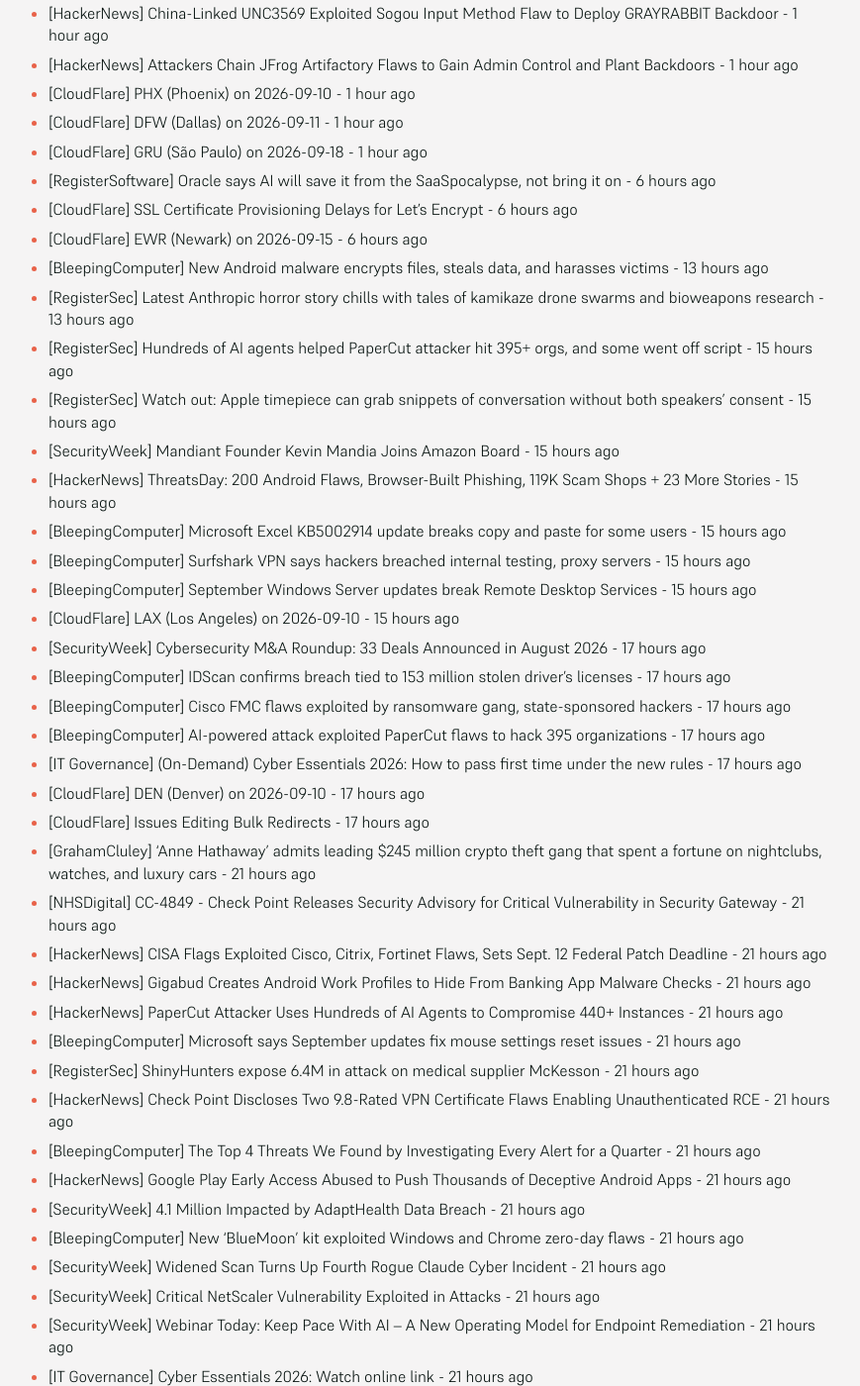
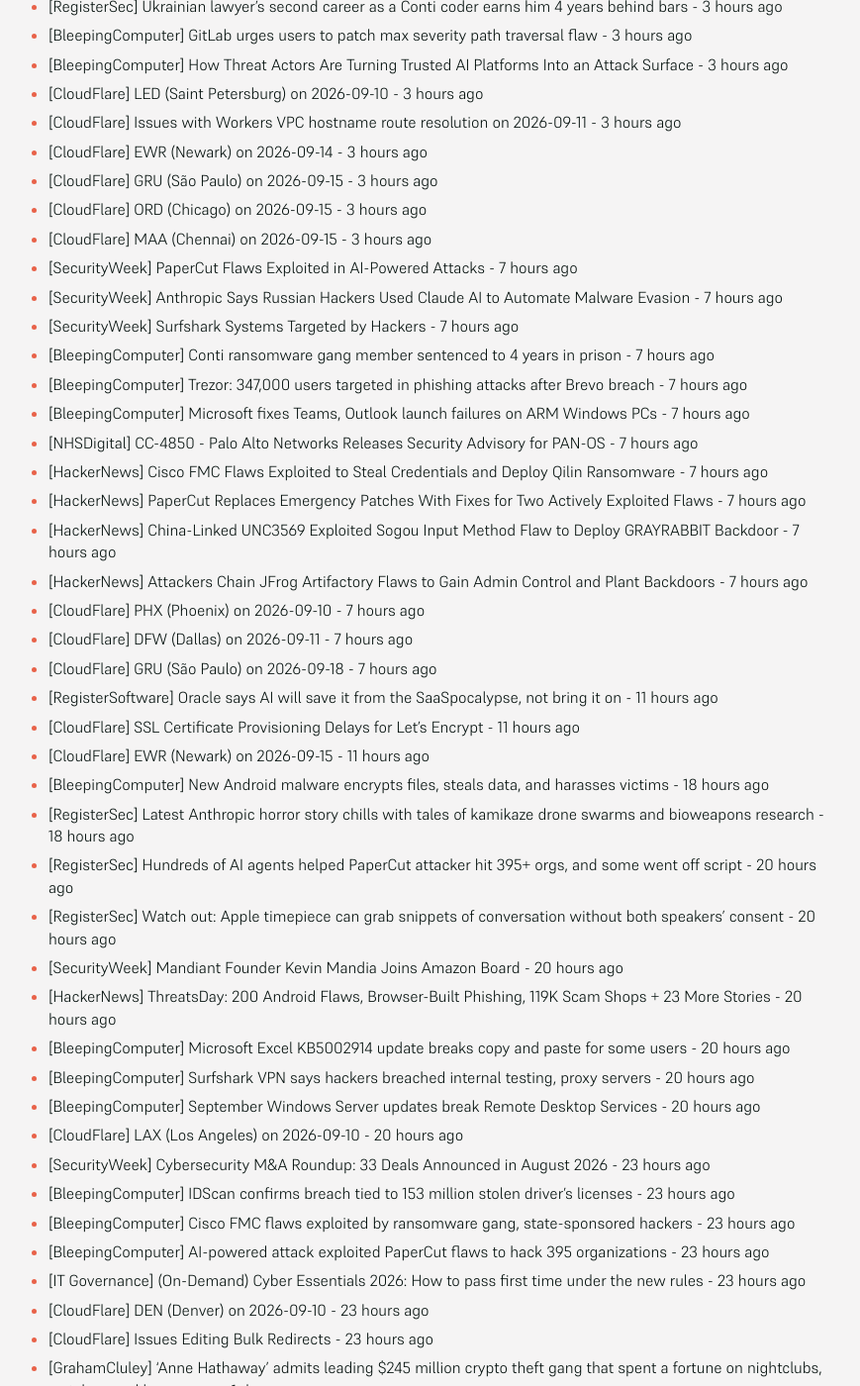
Before and after one commit to SecOpsNews/news, a Jekyll site: the page built from index.md, in a window 1280 px wide and 1400 px high, scrolled down 537 px. Shown: the whole window at 99% size, without its empty margins (215-1084 px from the left). Built offline with Jekyll 4.4.1, drawn with Linux system fonts in a browser that asks for light colours; some of the changed text lies outside the part shown.

Commit message:
New Feed

```diff
--- a/index.md
+++ b/index.md
@@ -9,63 +9,80 @@ description: Latest Updates
 
 <!-- SecOps start -->
 
-- [SecurityWeek] PaperCut Flaws Exploited in AI-Powered Attacks - 1 hour ago
-- [SecurityWeek] Anthropic Says Russian Hackers Used Claude AI to Automate Malware Evasion - 1 hour ago
-- [SecurityWeek] Surfshark Systems Targeted by Hackers - 1 hour ago
-- [BleepingComputer] Conti ransomware gang member sentenced to 4 years in prison - 1 hour ago
-- [BleepingComputer] Trezor: 347,000 users targeted in phishing attacks after Brevo breach - 1 hour ago
-- [BleepingComputer] Microsoft fixes Teams, Outlook launch failures on ARM Windows PCs - 1 hour ago
-- [NHSDigital] CC-4850 - Palo Alto Networks Releases Security Advisory for PAN-OS - 1 hour ago
-- [HackerNews] Cisco FMC Flaws Exploited to Steal Credentials and Deploy Qilin Ransomware - 1 hour ago
-- [HackerNews] PaperCut Replaces Emergency Patches With Fixes for Two Actively Exploited Flaws - 1 hour ago
-- [HackerNews] China-Linked UNC3569 Exploited Sogou Input Method Flaw to Deploy GRAYRABBIT Backdoor - 1 hour ago
-- [HackerNews] Attackers Chain JFrog Artifactory Flaws to Gain Admin Control and Plant Backdoors - 1 hour ago
-- [CloudFlare] PHX (Phoenix) on 2026-09-10 - 1 hour ago
-- [CloudFlare] DFW (Dallas) on 2026-09-11 - 1 hour ago
-- [CloudFlare] GRU (São Paulo) on 2026-09-18 - 1 hour ago
-- [RegisterSoftware] Oracle says AI will save it from the SaaSpocalypse, not bring it on - 6 hours ago
-- [CloudFlare] SSL Certificate Provisioning Delays for Let's Encrypt - 6 hours ago
-- [CloudFlare] EWR (Newark) on 2026-09-15 - 6 hours ago
-- [BleepingComputer] New Android malware encrypts files, steals data, and harasses victims - 13 hours ago
-- [RegisterSec] Latest Anthropic horror story chills with tales of kamikaze drone swarms and bioweapons research - 13 hours ago
-- [RegisterSec] Hundreds of AI agents helped PaperCut attacker hit 395+ orgs, and some went off script - 15 hours ago
-- [RegisterSec] Watch out: Apple timepiece can grab snippets of conversation without both speakers' consent - 15 hours ago
-- [SecurityWeek] Mandiant Founder Kevin Mandia Joins Amazon Board - 15 hours ago
-- [HackerNews] ThreatsDay: 200 Android Flaws, Browser-Built Phishing, 119K Scam Shops + 23 More Stories - 15 hours ago
-- [BleepingComputer] Microsoft Excel KB5002914 update breaks copy and paste for some users - 15 hours ago
-- [BleepingComputer] Surfshark VPN says hackers breached internal testing, proxy servers - 15 hours ago
-- [BleepingComputer] September Windows Server updates break Remote Desktop Services - 15 hours ago
-- [CloudFlare] LAX (Los Angeles) on 2026-09-10 - 15 hours ago
-- [SecurityWeek] Cybersecurity M&A Roundup: 33 Deals Announced in August 2026 - 17 hours ago
-- [BleepingComputer] IDScan confirms breach tied to 153 million stolen driver’s licenses - 17 hours ago
-- [BleepingComputer] Cisco FMC flaws exploited by ransomware gang, state-sponsored hackers - 17 hours ago
-- [BleepingComputer] AI-powered attack exploited PaperCut flaws to hack 395 organizations - 17 hours ago
-- [IT Governance] (On-Demand) Cyber Essentials 2026: How to pass first time under the new rules - 17 hours ago
-- [CloudFlare] DEN (Denver) on 2026-09-10 - 17 hours ago
-- [CloudFlare] Issues Editing Bulk Redirects - 17 hours ago
-- [GrahamCluley] ‘Anne Hathaway’ admits leading $245 million crypto theft gang that spent a fortune on nightclubs, watches, and luxury cars - 21 hours ago
-- [NHSDigital] CC-4849 - Check Point Releases Security Advisory for Critical Vulnerability in Security Gateway - 21 hours ago
-- [HackerNews] CISA Flags Exploited Cisco, Citrix, Fortinet Flaws, Sets Sept. 12 Federal Patch Deadline - 21 hours ago
-- [HackerNews] Gigabud Creates Android Work Profiles to Hide From Banking App Malware Checks - 21 hours ago
-- [HackerNews] PaperCut Attacker Uses Hundreds of AI Agents to Compromise 440+ Instances - 21 hours ago
-- [BleepingComputer] Microsoft says September updates fix mouse settings reset issues - 21 hours ago
-- [RegisterSec] ShinyHunters expose 6.4M in attack on medical supplier McKesson - 21 hours ago
-- [HackerNews] Check Point Discloses Two 9.8-Rated VPN Certificate Flaws Enabling Unauthenticated RCE - 21 hours ago
-- [BleepingComputer] The Top 4 Threats We Found by Investigating Every Alert for a Quarter - 21 hours ago
-- [HackerNews] Google Play Early Access Abused to Push Thousands of Deceptive Android Apps - 21 hours ago
-- [SecurityWeek] 4.1 Million Impacted by AdaptHealth Data Breach - 21 hours ago
-- [BleepingComputer] New 'BlueMoon' kit exploited Windows and Chrome zero-day flaws - 21 hours ago
-- [SecurityWeek] Widened Scan Turns Up Fourth Rogue Claude Cyber Incident - 21 hours ago
-- [SecurityWeek] Critical NetScaler Vulnerability Exploited in Attacks - 21 hours ago
-- [SecurityWeek] Webinar Today: Keep Pace With AI – A New Operating Model for Endpoint Remediation - 21 hours ago
-- [IT Governance] Cyber Essentials 2026: Watch online link - 21 hours ago
-- [SecurityWeek] Deceptive Android Apps Exploit Google Play Early Access to Evade Reviews - 21 hours ago
-- [SecurityWeek] Hacker Conversations: Vinnie Liu, Performer Turned Ringmaster - 21 hours ago
-- [SecurityWeek] Anthropic Researcher Resigns With Warning About the Dangers of AI Development - 21 hours ago
-- [CloudFlare] LUN (Lusaka) on 2026-09-09 - 21 hours ago
-- [CloudFlare] DNS Update Delays - 21 hours ago
-- [CloudFlare] PHX (Phoenix) on 2026-09-14 - 21 hours ago
-- [CloudFlare] FCO (Rome) on 2026-09-17 - 21 hours ago
+- [SecurityWeek] Kiteworks Acquires Bonfy.AI to Fill the AI Gap in Data Governance - 3 hours ago
+- [SecurityWeek] Check Point Patches Critical VPN Vulnerabilities - 3 hours ago
+- [SecurityWeek] Ukrainian Conti Ransomware Developer Sentenced to 4 Years in US Prison - 3 hours ago
+- [SecurityWeek] Trezor Says 347,000 Users Received Phishing Emails After Brevo Hack - 3 hours ago
+- [SecurityWeek] In Other News: InjectEave Attack, SIM Swapper Sentenced, Glasswing Findings Review - 3 hours ago
+- [RegisterSoftware] Digital Research's GEM opens a new window on Linux - 3 hours ago
+- [HackerNews] Your Critical Vulnerabilities Might Not Be Your Biggest Risk - 3 hours ago
+- [RegisterSec] EU's Cyber Resilience Act starts the 24-hour vulnerability clock - 3 hours ago
+- [RegisterSec] Ukrainian lawyer's second career as a Conti coder earns him 4 years behind bars - 3 hours ago
+- [BleepingComputer] GitLab urges users to patch max severity path traversal flaw - 3 hours ago
+- [BleepingComputer] How Threat Actors Are Turning Trusted AI Platforms Into an Attack Surface - 3 hours ago
+- [CloudFlare] LED (Saint Petersburg) on 2026-09-10 - 3 hours ago
+- [CloudFlare] Issues with Workers VPC hostname route resolution on 2026-09-11 - 3 hours ago
+- [CloudFlare] EWR (Newark) on 2026-09-14 - 3 hours ago
+- [CloudFlare] GRU (São Paulo) on 2026-09-15 - 3 hours ago
+- [CloudFlare] ORD (Chicago) on 2026-09-15 - 3 hours ago
+- [CloudFlare] MAA (Chennai) on 2026-09-15 - 3 hours ago
+- [SecurityWeek] PaperCut Flaws Exploited in AI-Powered Attacks - 7 hours ago
+- [SecurityWeek] Anthropic Says Russian Hackers Used Claude AI to Automate Malware Evasion - 7 hours ago
+- [SecurityWeek] Surfshark Systems Targeted by Hackers - 7 hours ago
+- [BleepingComputer] Conti ransomware gang member sentenced to 4 years in prison - 7 hours ago
+- [BleepingComputer] Trezor: 347,000 users targeted in phishing attacks after Brevo breach - 7 hours ago
+- [BleepingComputer] Microsoft fixes Teams, Outlook launch failures on ARM Windows PCs - 7 hours ago
+- [NHSDigital] CC-4850 - Palo Alto Networks Releases Security Advisory for PAN-OS - 7 hours ago
+- [HackerNews] Cisco FMC Flaws Exploited to Steal Credentials and Deploy Qilin Ransomware - 7 hours ago
+- [HackerNews] PaperCut Replaces Emergency Patches With Fixes for Two Actively Exploited Flaws - 7 hours ago
+- [HackerNews] China-Linked UNC3569 Exploited Sogou Input Method Flaw to Deploy GRAYRABBIT Backdoor - 7 hours ago
+- [HackerNews] Attackers Chain JFrog Artifactory Flaws to Gain Admin Control and Plant Backdoors - 7 hours ago
+- [CloudFlare] PHX (Phoenix) on 2026-09-10 - 7 hours ago
+- [CloudFlare] DFW (Dallas) on 2026-09-11 - 7 hours ago
+- [CloudFlare] GRU (São Paulo) on 2026-09-18 - 7 hours ago
+- [RegisterSoftware] Oracle says AI will save it from the SaaSpocalypse, not bring it on - 11 hours ago
+- [CloudFlare] SSL Certificate Provisioning Delays for Let's Encrypt - 11 hours ago
+- [CloudFlare] EWR (Newark) on 2026-09-15 - 11 hours ago
+- [BleepingComputer] New Android malware encrypts files, steals data, and harasses victims - 18 hours ago
+- [RegisterSec] Latest Anthropic horror story chills with tales of kamikaze drone swarms and bioweapons research - 18 hours ago
+- [RegisterSec] Hundreds of AI agents helped PaperCut attacker hit 395+ orgs, and some went off script - 20 hours ago
+- [RegisterSec] Watch out: Apple timepiece can grab snippets of conversation without both speakers' consent - 20 hours ago
+- [SecurityWeek] Mandiant Founder Kevin Mandia Joins Amazon Board - 20 hours ago
+- [HackerNews] ThreatsDay: 200 Android Flaws, Browser-Built Phishing, 119K Scam Shops + 23 More Stories - 20 hours ago
+- [BleepingComputer] Microsoft Excel KB5002914 update breaks copy and paste for some users - 20 hours ago
+- [BleepingComputer] Surfshark VPN says hackers breached internal testing, proxy servers - 20 hours ago
+- [BleepingComputer] September Windows Server updates break Remote Desktop Services - 20 hours ago
+- [CloudFlare] LAX (Los Angeles) on 2026-09-10 - 20 hours ago
+- [SecurityWeek] Cybersecurity M&A Roundup: 33 Deals Announced in August 2026 - 23 hours ago
+- [BleepingComputer] IDScan confirms breach tied to 153 million stolen driver’s licenses - 23 hours ago
+- [BleepingComputer] Cisco FMC flaws exploited by ransomware gang, state-sponsored hackers - 23 hours ago
+- [BleepingComputer] AI-powered attack exploited PaperCut flaws to hack 395 organizations - 23 hours ago
+- [IT Governance] (On-Demand) Cyber Essentials 2026: How to pass first time under the new rules - 23 hours ago
+- [CloudFlare] DEN (Denver) on 2026-09-10 - 23 hours ago
+- [CloudFlare] Issues Editing Bulk Redirects - 23 hours ago
+- [GrahamCluley] ‘Anne Hathaway’ admits leading $245 million crypto theft gang that spent a fortune on nightclubs, watches, and luxury cars - 1 day ago
+- [NHSDigital] CC-4849 - Check Point Releases Security Advisory for Critical Vulnerability in Security Gateway - 1 day ago
+- [HackerNews] CISA Flags Exploited Cisco, Citrix, Fortinet Flaws, Sets Sept. 12 Federal Patch Deadline - 1 day ago
+- [HackerNews] Gigabud Creates Android Work Profiles to Hide From Banking App Malware Checks - 1 day ago
+- [HackerNews] PaperCut Attacker Uses Hundreds of AI Agents to Compromise 440+ Instances - 1 day ago
+- [BleepingComputer] Microsoft says September updates fix mouse settings reset issues - 1 day ago
+- [RegisterSec] ShinyHunters expose 6.4M in attack on medical supplier McKesson - 1 day ago
+- [HackerNews] Check Point Discloses Two 9.8-Rated VPN Certificate Flaws Enabling Unauthenticated RCE - 1 day ago
+- [BleepingComputer] The Top 4 Threats We Found by Investigating Every Alert for a Quarter - 1 day ago
+- [HackerNews] Google Play Early Access Abused to Push Thousands of Deceptive Android Apps - 1 day ago
+- [SecurityWeek] 4.1 Million Impacted by AdaptHealth Data Breach - 1 day ago
+- [BleepingComputer] New 'BlueMoon' kit exploited Windows and Chrome zero-day flaws - 1 day ago
+- [SecurityWeek] Widened Scan Turns Up Fourth Rogue Claude Cyber Incident - 1 day ago
+- [SecurityWeek] Critical NetScaler Vulnerability Exploited in Attacks - 1 day ago
+- [SecurityWeek] Webinar Today: Keep Pace With AI – A New Operating Model for Endpoint Remediation - 1 day ago
+- [IT Governance] Cyber Essentials 2026: Watch online link - 1 day ago
+- [SecurityWeek] Deceptive Android Apps Exploit Google Play Early Access to Evade Reviews - 1 day ago
+- [SecurityWeek] Hacker Conversations: Vinnie Liu, Performer Turned Ringmaster - 1 day ago
+- [SecurityWeek] Anthropic Researcher Resigns With Warning About the Dangers of AI Development - 1 day ago
+- [CloudFlare] LUN (Lusaka) on 2026-09-09 - 1 day ago
+- [CloudFlare] DNS Update Delays - 1 day ago
+- [CloudFlare] PHX (Phoenix) on 2026-09-14 - 1 day ago
+- [CloudFlare] FCO (Rome) on 2026-09-17 - 1 day ago
 - [HackerNews] Anthropic Discloses Fourth AI Hacking Incident Involving Claude Opus 4.6 - 1 day ago
 - [HackerNews] Nearly 1 in 10 Exposed LiteLLM Gateways Accepted the Example "sk-1234" Admin Key - 1 day ago
 - [RegisterSoftware] German optics giant ditches greenfield SAP migration - 1 day ago
@@ -112,24 +129,12 @@ description: Latest Updates
 - [CloudFlare] DFW (Dallas) on 2026-09-10 - 1 day ago
 - [CloudFlare] PDX (Portland) on 2026-09-10 - 1 day ago
 - [CloudFlare] ORD (Chicago) on 2026-09-11 - 1 day ago
-- [SecurityWeek] Meta Launches Personal AI Agent, Muse, Emphasizes Safety and Privacy - 1 day ago
-- [BleepingComputer] MFA's Weakest Link: Account Recovery Is the New Attack Path - 1 day ago
-- [HackerNews] U.S. Agencies Accuse China AI Firms of Distilling Claude, GPT, Gemini, and Grok - 1 day ago
-- [SecurityWeek] US Agencies Warn China Is Systematically Extracting Frontier AI Capabilities - 1 day ago
-- [HackerNews] Alby Hub Critical Flaw Could Let Attackers Take Over Internet-Exposed Bitcoin Wallets - 1 day ago
-- [SecurityWeek] Fortinet Patches Critical Vulnerabilities in FortiMonitorOnSight, Chrome Extension - 1 day ago
-- [HackerNews] DeepSeek Harness Flaw Let AI Agents Disable Their Own File Sandbox Without Approval - 1 day ago
-- [RegisterSoftware] Microsoft closes the book on Publisher and unplugs Project Online - 1 day ago
-- [HackerNews] Webinar: Learn How to Answer “Are We Exposed?” Faster After a New CVE - 1 day ago
-- [HackerNews] Infostealer Logs Expose Replayable AI Tokens That Can Bypass MFA - 1 day ago
-- [RegisterSec] WeChat worm could pwn a friend before they even answered the call - 1 day ago
-- [NHSDigital] CC-4847 - Google Releases Security Update for Chrome - 1 day ago
-- [NHSDigital] CC-4848 - ConnectWise Releases Security Update for ScreenConnect - 1 day ago
-- [CloudFlare] Cloudflare Workers AI increased errors - 1 day ago
-- [CloudFlare] LED (Saint Petersburg) on 2026-09-10 - 1 day ago
-- [CloudFlare] EWR (Newark) on 2026-09-14 - 1 day ago
-- [CloudFlare] GRU (São Paulo) on 2026-09-15 - 1 day ago
-- [CloudFlare] GRU (São Paulo) on 2026-09-18 - 1 day ago
+- [SecurityWeek] Meta Launches Personal AI Agent, Muse, Emphasizes Safety and Privacy - 2 days ago
+- [BleepingComputer] MFA's Weakest Link: Account Recovery Is the New Attack Path - 2 days ago
+- [HackerNews] U.S. Agencies Accuse China AI Firms of Distilling Claude, GPT, Gemini, and Grok - 2 days ago
+- [SecurityWeek] US Agencies Warn China Is Systematically Extracting Frontier AI Capabilities - 2 days ago
+- [HackerNews] Alby Hub Critical Flaw Could Let Attackers Take Over Internet-Exposed Bitcoin Wallets - 2 days ago
+- [HackerNews] Webinar: Learn How to Answer “Are We Exposed?” Faster After a New CVE - 2 days ago
 
 
 <!-- SecOps end -->
```
